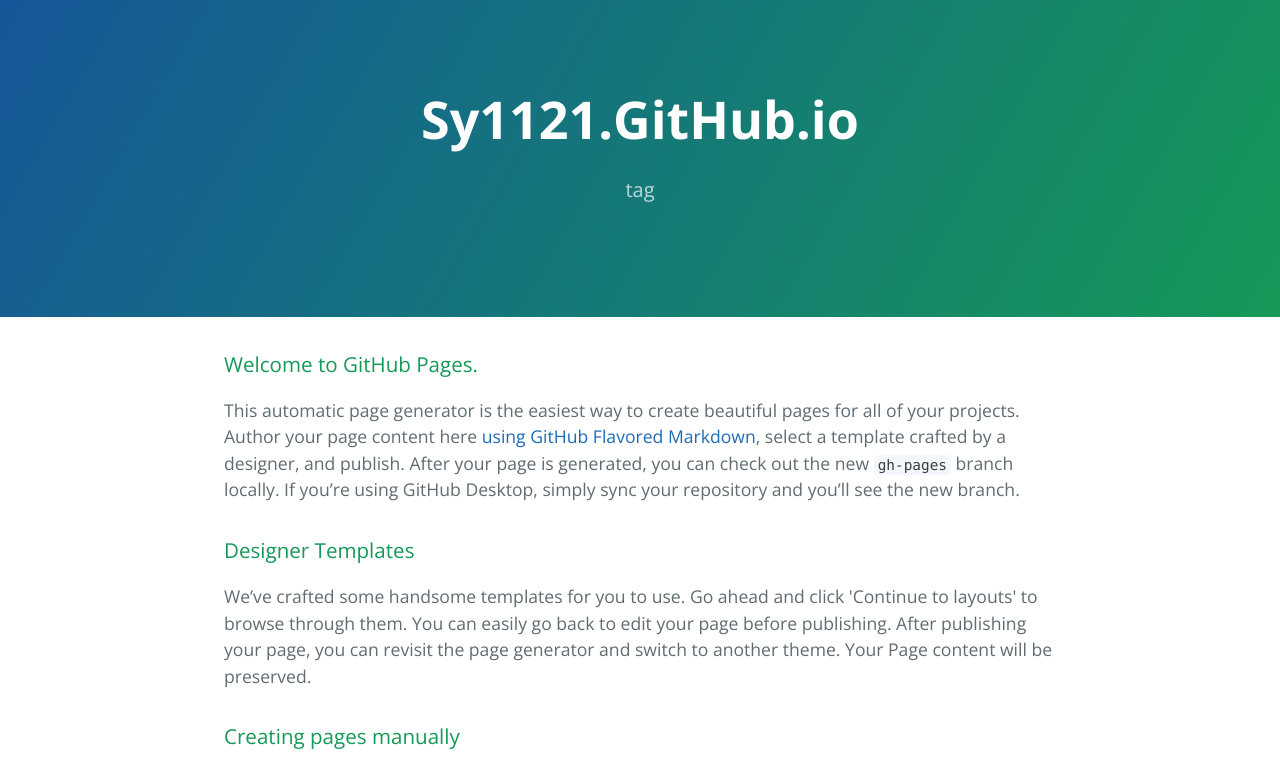
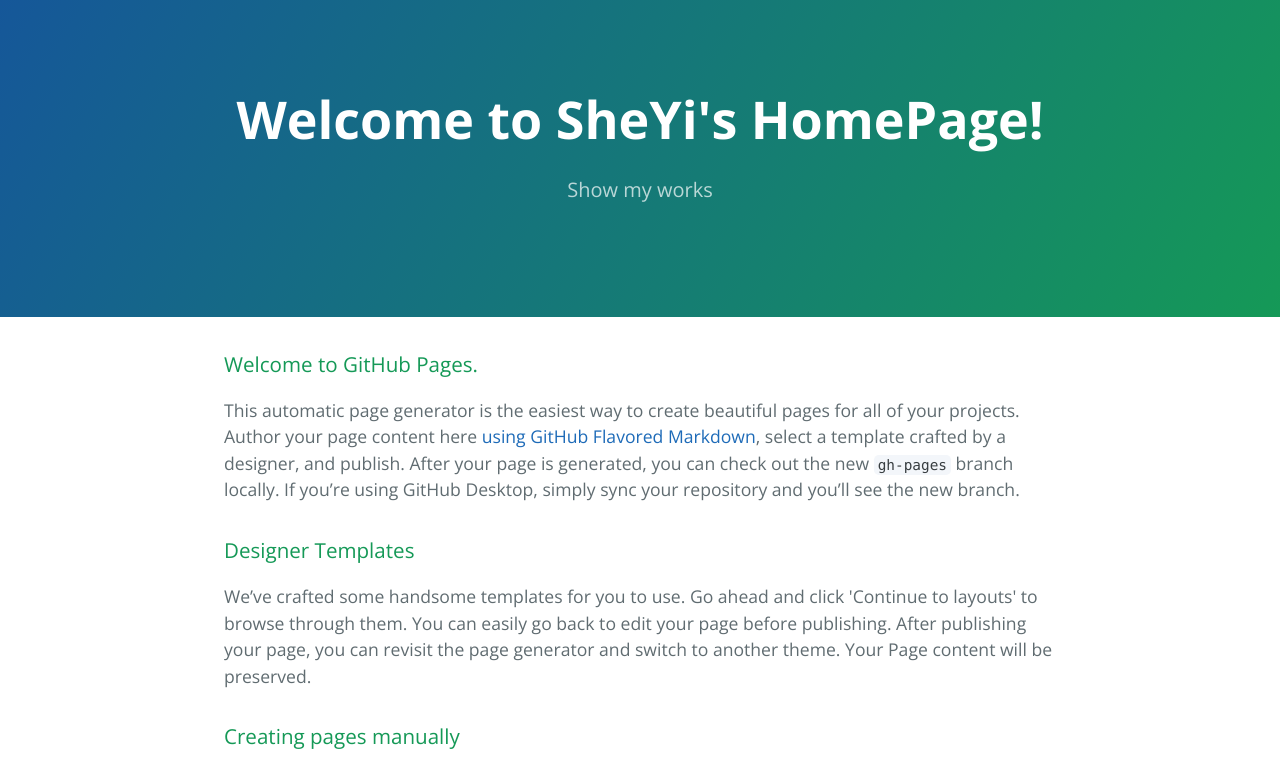
Before and after one commit to sy1121/sy1121.github.io, a plain HTML site: page index.html in a window 1280 px wide. Shown: the top 766 px of the page. Drawn offline with nearby package versions, Linux system fonts and the light colour scheme.

Commit message:
change  the title

```diff
--- a/index.html
+++ b/index.html
@@ -11,8 +11,8 @@
   </head>
   <body>
     <section class="page-header">
-      <h1 class="project-name">Sy1121.GitHub.io</h1>
-      <h2 class="project-tagline">tag</h2>
+      <h1 class="project-name">Welcome to SheYi's HomePage!</h1>
+      <h2 class="project-tagline">Show my works</h2>
     </section>
 
     <section class="main-content">
```
